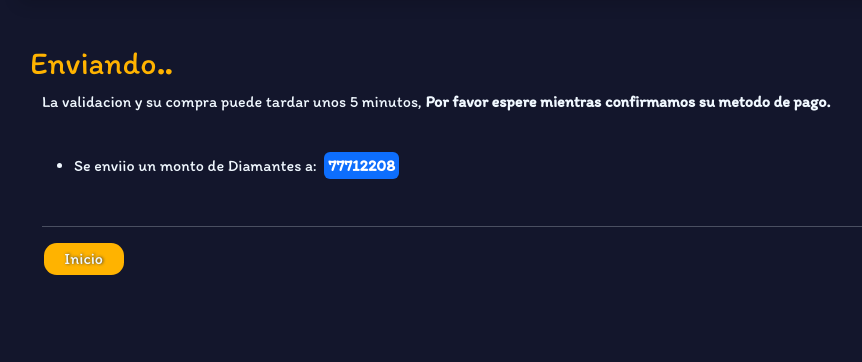
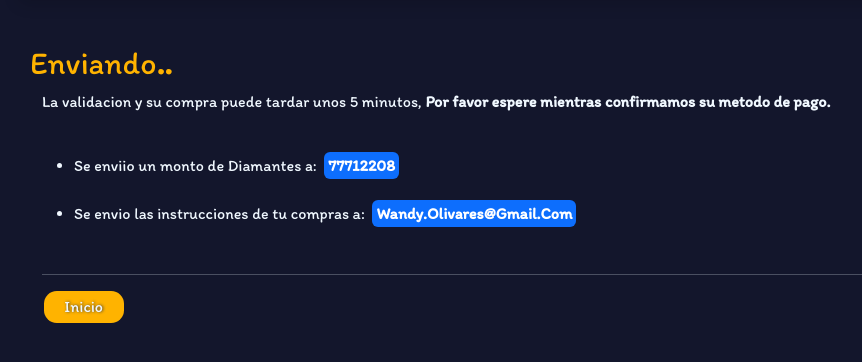
Before and after one commit to xw-wandy/Freefire, a Django app: page /info/ in a window 1280 px wide. Shown: the part 172-534 px from the top of the page, without its empty margins (52-914 px from the left). Run offline with Django 4.2, Linux system fonts and the light colour scheme; data comes from the database, SQL or seed files in the repository; both versions use the stored data as it was after the commit.

Commit message:
Vericar modificado

```diff
--- a/Home/recargas/templates/recargas/verificar.html
+++ b/Home/recargas/templates/recargas/verificar.html
@@ -57,9 +57,13 @@
                                <br>
                                <li>
                                     Se enviio un monto de Diamantes a:
-                                    <strong class='text-bg-primary text-capitalize text-bg-body p-1 m-1 rounded-2' >{{listo}}</strong>
+                                    <strong class='text-bg-primary text-capitalize text-bg-body p-1 m-1 rounded-2' >{{listo_cards}}</strong>
                               </li>
-
+                               <br>
+                              <li>
+                                    Se envio las instrucciones de tu compras a:
+                                     <strong class='text-bg-primary text-capitalize text-bg-body p-1 m-1 rounded-2' >{{listo_email}}</strong>
+                              </li>
 
 
                         </ul>
--- a/Home/recargas/views.py
+++ b/Home/recargas/views.py
@@ -38,14 +38,25 @@ def registro(request, numero):
 
 def verificar(request,id_game):
       cards = CardsDatas.objects.all()
+      email = EmailValido.objects.all()
+
       lista_id_game = []
       for card in cards:
                lista_id_game.append(card.id_game)
-      counts = len(lista_id_game)
-      listo = lista_id_game[counts-1]
+      counts_cards= len(lista_id_game)
+      listo_cards = lista_id_game[counts_cards-1]
+
+      lista_email_correo = []
+      for correo in email:
+            lista_email_correo.append(correo.email_correo)
+      counts_email = len(lista_email_correo)
+      listo_email = lista_email_correo[counts_email-1]
+
+
 
       context = {
-            "listo": listo,
+            "listo_cards": listo_cards,
+            "listo_email":listo_email,
       }
 
       return render(request,"recargas/verificar.html", context)
```
Also changed, not shown: Home/db.sqlite3.
